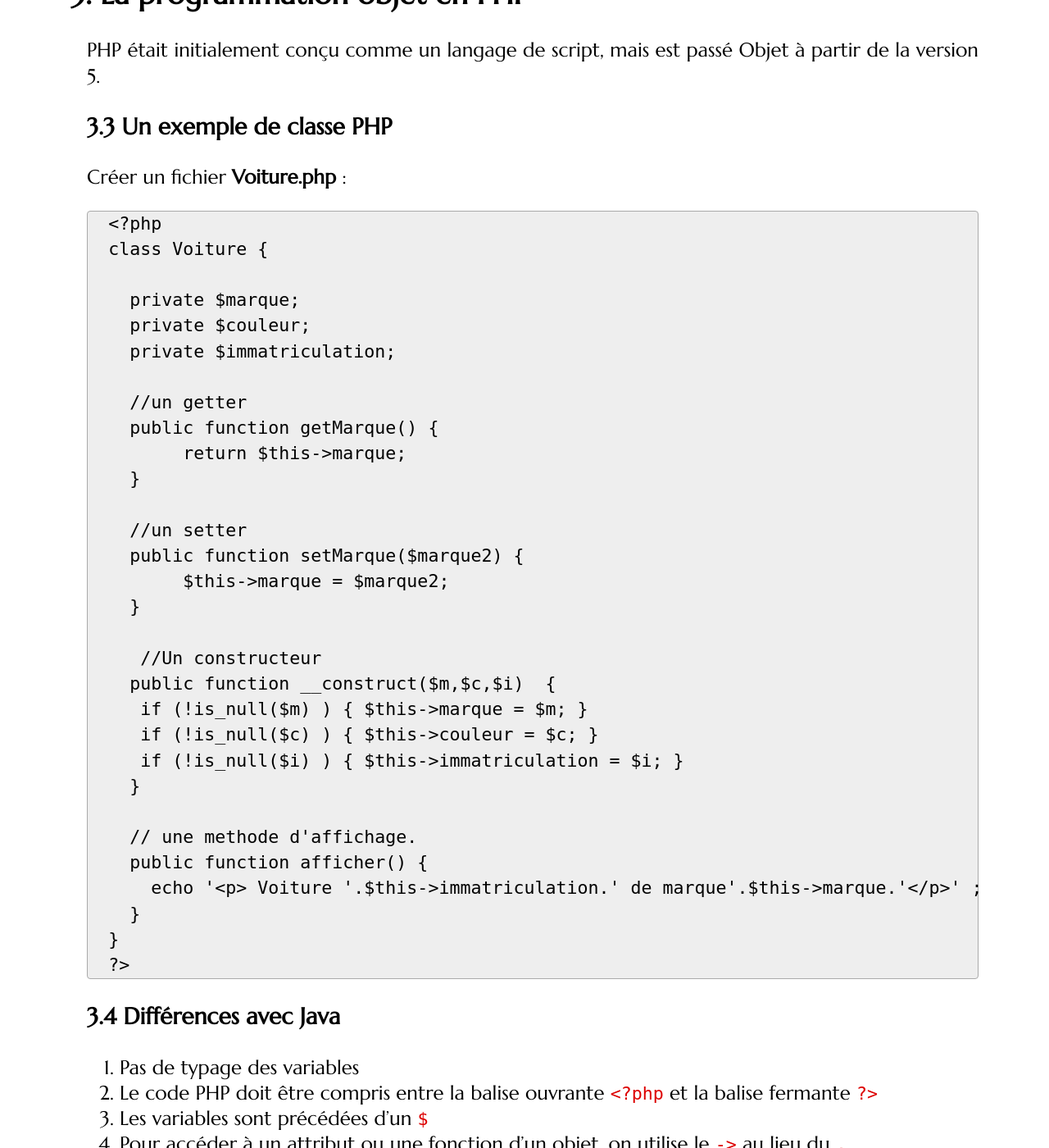
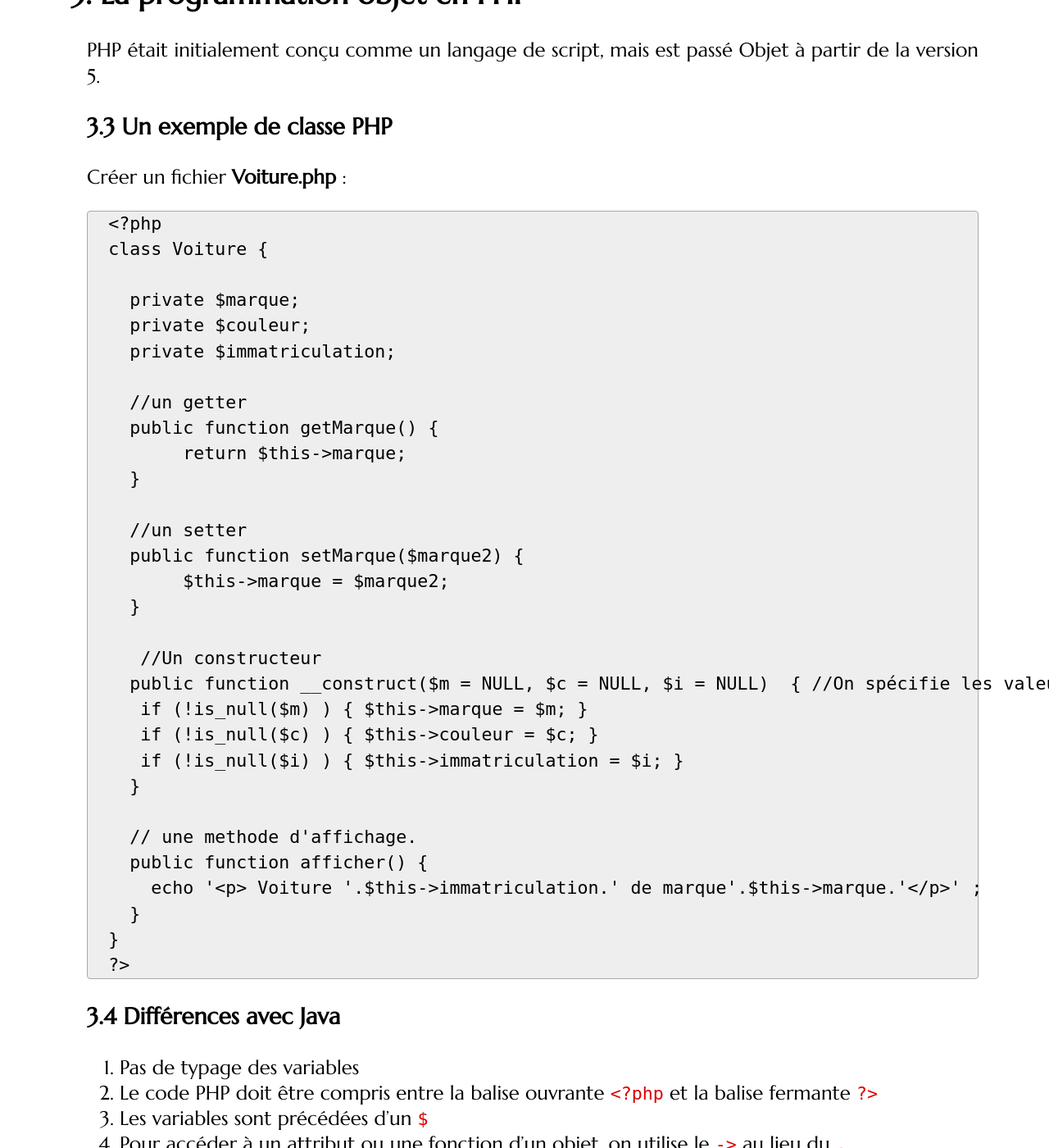
Before and after one commit to romainlebreton/R3.01-DeveloppementWeb, a Jekyll site: the page built from tutorials/tutorial1.md, in a window 1280 px wide and 1400 px high, scrolled down 3837 px. Shown: the whole window at 82% size. Built offline with Jekyll 4.4.1, drawn with Linux system fonts in a browser that asks for light colours; some web fonts are replaced.

Commit message:
Update tutorial1.md

```diff
--- a/tutorials/tutorial1.md
+++ b/tutorials/tutorial1.md
@@ -169,7 +169,7 @@ class Voiture {
   }
 
    //Un constructeur
-  public function __construct($m,$c,$i)  {
+  public function __construct($m = NULL, $c = NULL, $i = NULL)  { //On spécifie les valeurs par défaut
    if (!is_null($m) ) { $this->marque = $m; }
    if (!is_null($c) ) { $this->couleur = $c; }
    if (!is_null($i) ) { $this->immatriculation = $i; }
```
